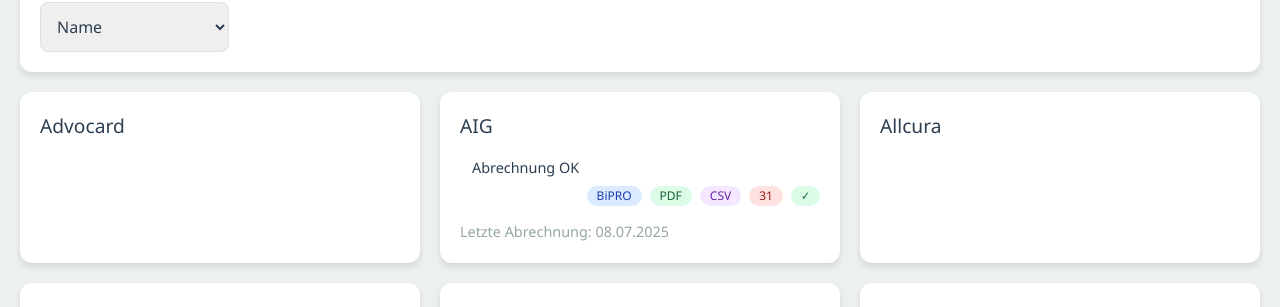
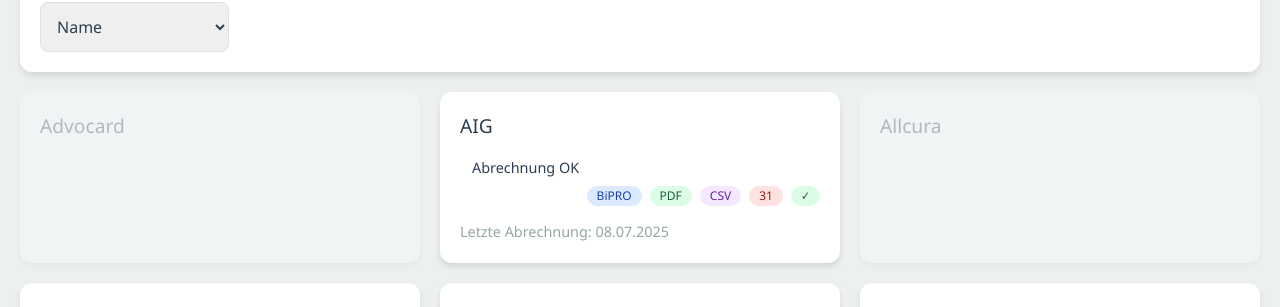
Before and after one commit to wilnauem2/Provisionsbuchungen, a Vue app: page / in a window 1280 px wide. Shown: the part 353-660 px from the top of the page. Built offline with nearby package versions, Linux system fonts and the light colour scheme; sample sign-in values are in the browser's storage.

Commit message:
fix: update insurer card transparency
- Add complete class to insurer cards based on completion status
- Set complete cards to be fully opaque
- Keep incomplete cards at 70% transparency
- Maintain selected card opacity regardless of completion status

```diff
--- a/src/components/MainApp.vue
+++ b/src/components/MainApp.vue
@@ -64,7 +64,7 @@
             v-for="insurer in filteredInsurers"
             :key="insurer.name"
             class="insurer-card"
-            :class="{ selected: selectedInsurer === insurer }"
+            :class="{ selected: selectedInsurer === insurer, complete: insurer.complete }"
             @click="handleInsurerClick(insurer)"
           >
             <div class="insurer-info">
@@ -604,7 +604,15 @@
   padding: 20px;
   box-shadow: var(--card-shadow);
   cursor: pointer;
-  transition: transform 0.2s ease, box-shadow 0.2s ease;
+  transition: transform 0.2s ease, box-shadow 0.2s ease, opacity 0.2s ease;
+}
+
+.insurer-card:not(.selected) {
+  opacity: 0.3;
+}
+
+.insurer-card.complete {
+  opacity: 1;
 }
 
 .insurer-card:hover {
```
